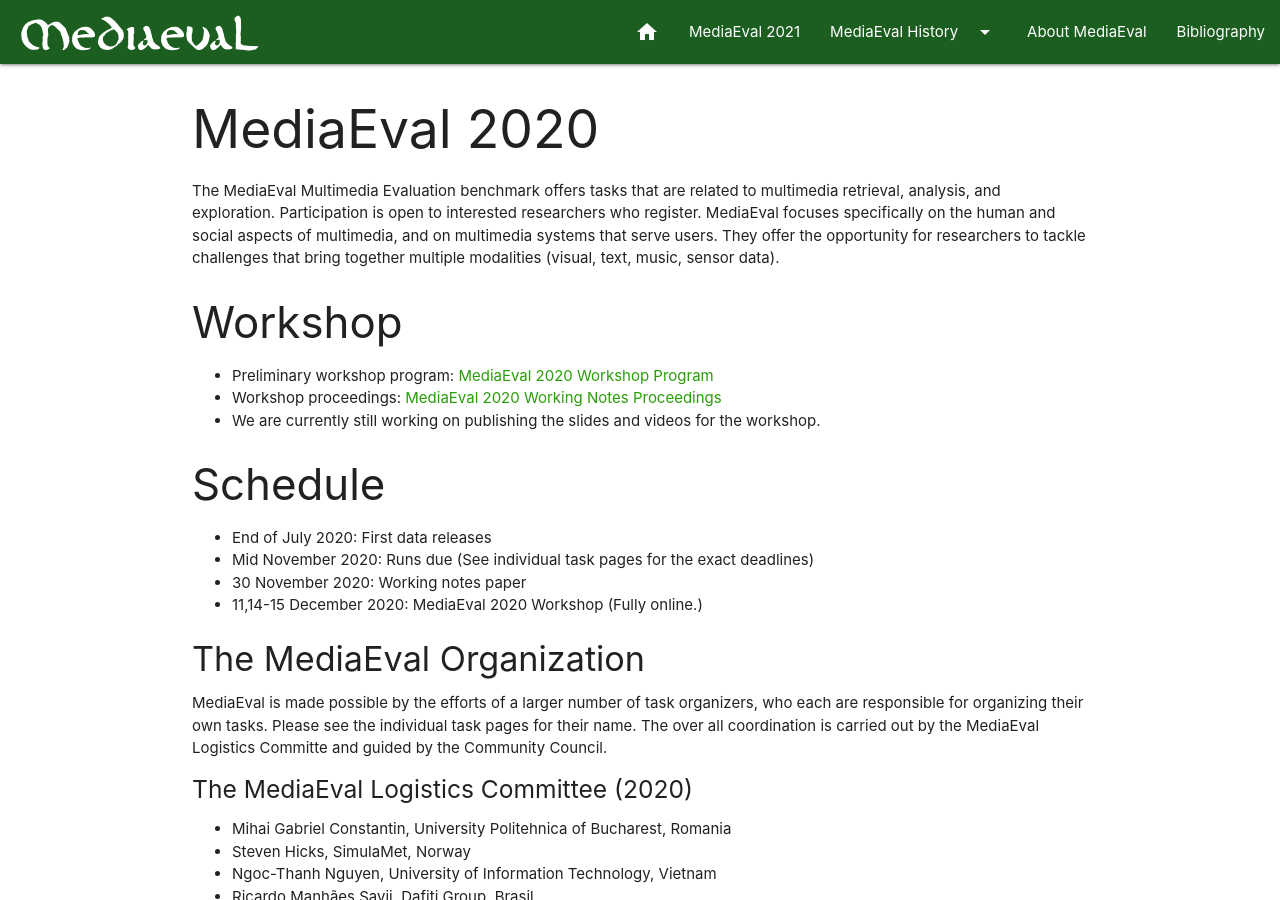
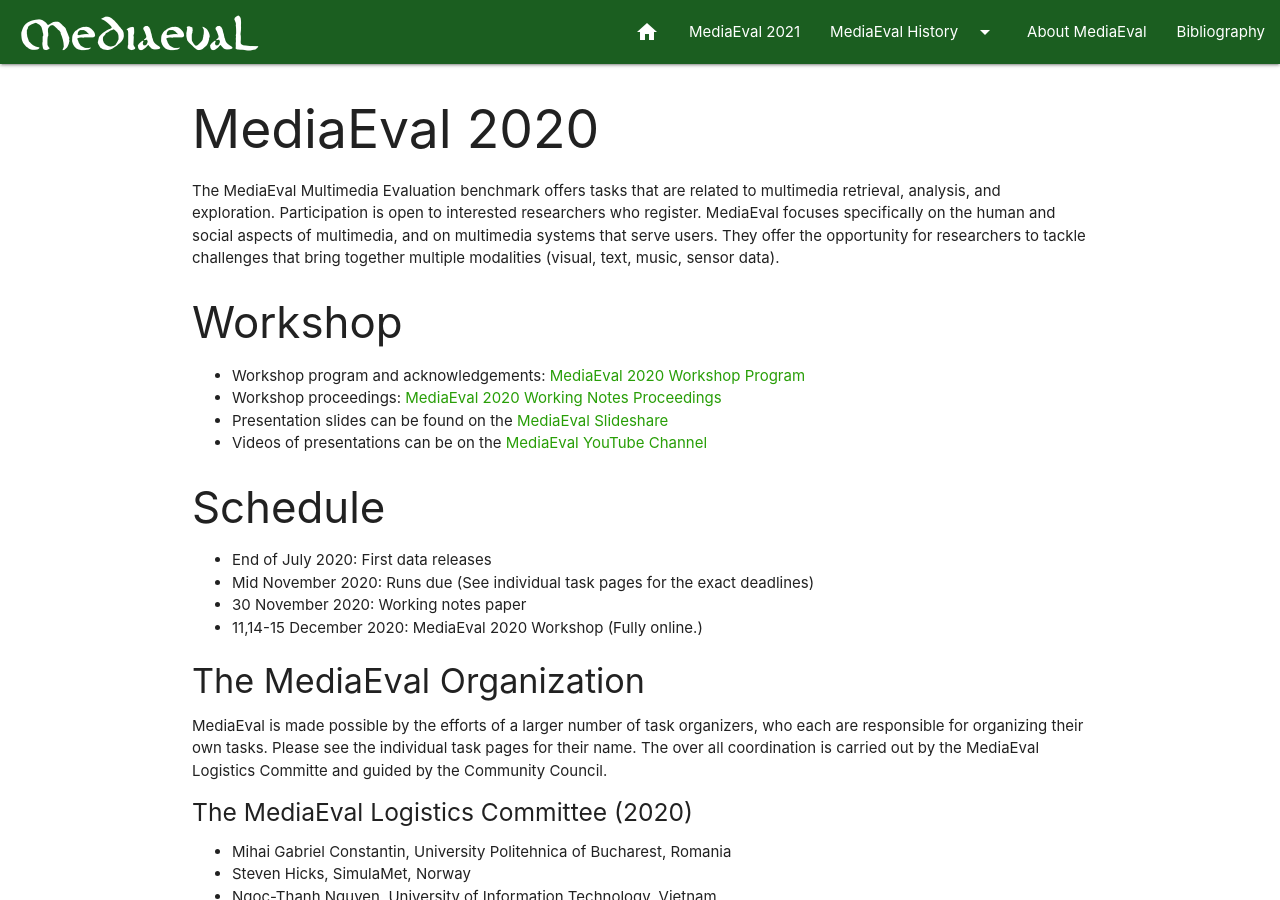
Before and after one commit to multimediaeval/multimediaeval.github.io, a Jekyll site: the page built from _editions/2020.md, in a window 1280 px wide and 900 px high. Built offline with Jekyll 4.4.1, drawn with Linux system fonts in a browser that asks for light colours.

Commit message:
Added program and presentation links

```diff
--- a/_editions/2020.md
+++ b/_editions/2020.md
@@ -13,11 +13,10 @@
 -->
 
 ### Workshop
-* Preliminary workshop program: [MediaEval 2020 Workshop Program](https://docs.google.com/document/d/1oNOF9Ksmkhae6e_Nyv42eXSMzUEohJde1wtjl6aWAtg/edit)
+* Workshop program and acknowledgements: [MediaEval 2020 Workshop Program](https://github.com/multimediaeval/multimediaeval.github.io/blob/gh-page/_editions/2020/docs/MediaEval2020WorkshopScheduleAndThanks.pdf)
 * Workshop proceedings: [MediaEval 2020 Working Notes Proceedings](http://ceur-ws.org/Vol-2882)
-* We are currently still working on publishing the slides and videos for the workshop.
-<!--- * Preliminary workshop proceedings: [MediaEval 2020 Working Notes Proceedings](https://www.eigen.no) -->
-<!--- * If you missed the kickoff on Friday 11 December, please watch the [MediaEval 2020 Opening presentation](https://youtu.be/5-9gOudmKFY) to get an overview of the topics of the workshop and how the workshop is structured. -->
+* Presentation slides can be found on the [MediaEval Slideshare](https://www.slideshare.net/multimediaeval/presentations)
+* Videos of presentations can be on the [MediaEval YouTube Channel](https://www.youtube.com/channel/UCc-1NW1Uo2o_zI4F81iyTcw/videos)
 
 <!---
 * Workshop registration: [MediaEval 2020 Workshop Registration Form](https://forms.gle/ZbXsMSzRTc2xcphB6)
```
